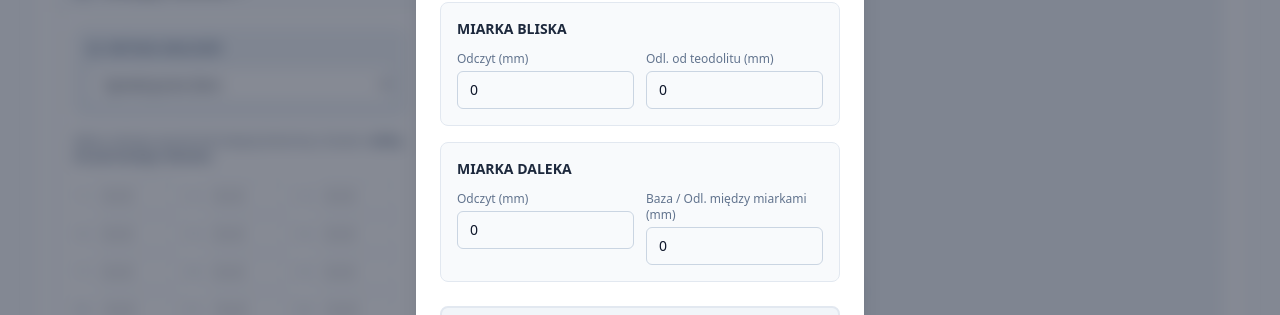
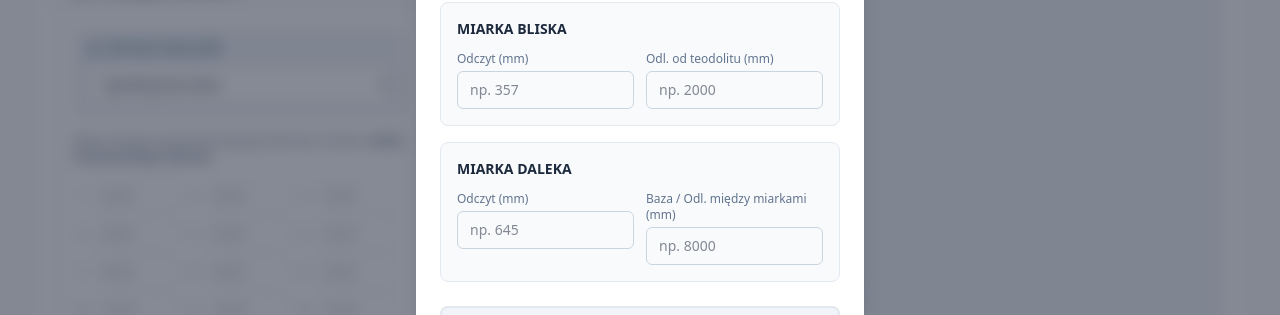
Before and after one commit to mariansokolowski01-boop/Kalkulator-Plaskosci, a React (Vite) app: page / in a window 1280 px wide. Both pictures are taken after a click on the button "Teodolit". Shown: the part 210-525 px from the top of the page. Built offline with nearby package versions, Linux system fonts and the light colour scheme.

Commit message:
feat: clear input fields by default
Change initial state of inputs from '0' to empty strings to improve user experience and prevent unnecessary calculations on load.

```diff
--- a/src/components/TheodoliteCalculator.tsx
+++ b/src/components/TheodoliteCalculator.tsx
@@ -7,10 +7,10 @@ interface Props {
 }
 
 export function TheodoliteCalculator({ onClose }: Props) {
-  const [d1, setD1] = useState<string>('0');
-  const [h1, setH1] = useState<string>('0');
-  const [dBetween, setDBetween] = useState<string>('0');
-  const [h2, setH2] = useState<string>('0');
+  const [d1, setD1] = useState<string>('');
+  const [h1, setH1] = useState<string>('');
+  const [dBetween, setDBetween] = useState<string>('');
+  const [h2, setH2] = useState<string>('');
 
   const dist1 = parseFloat(d1.replace(',', '.'));
   const read1 = parseFloat(h1.replace(',', '.'));
```
